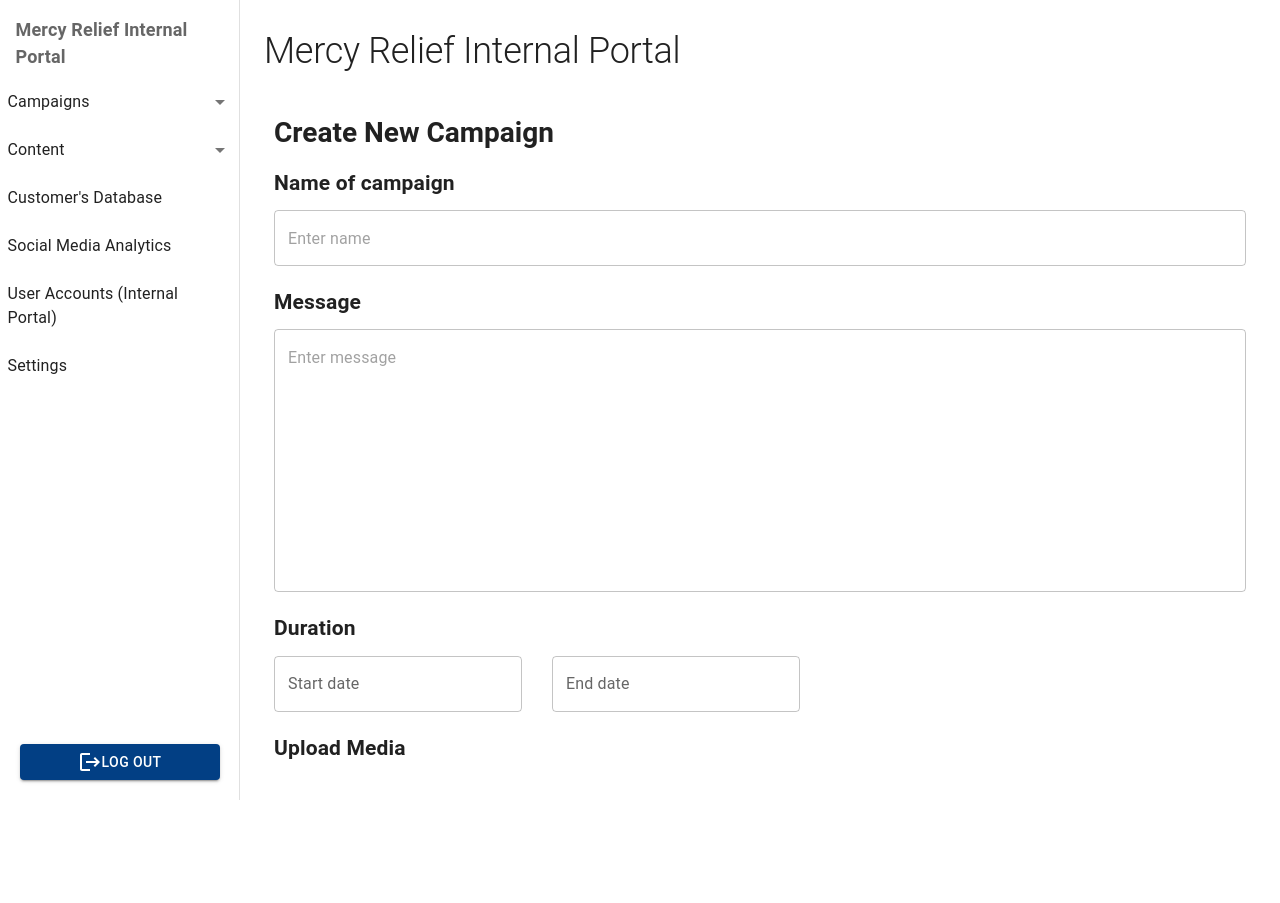
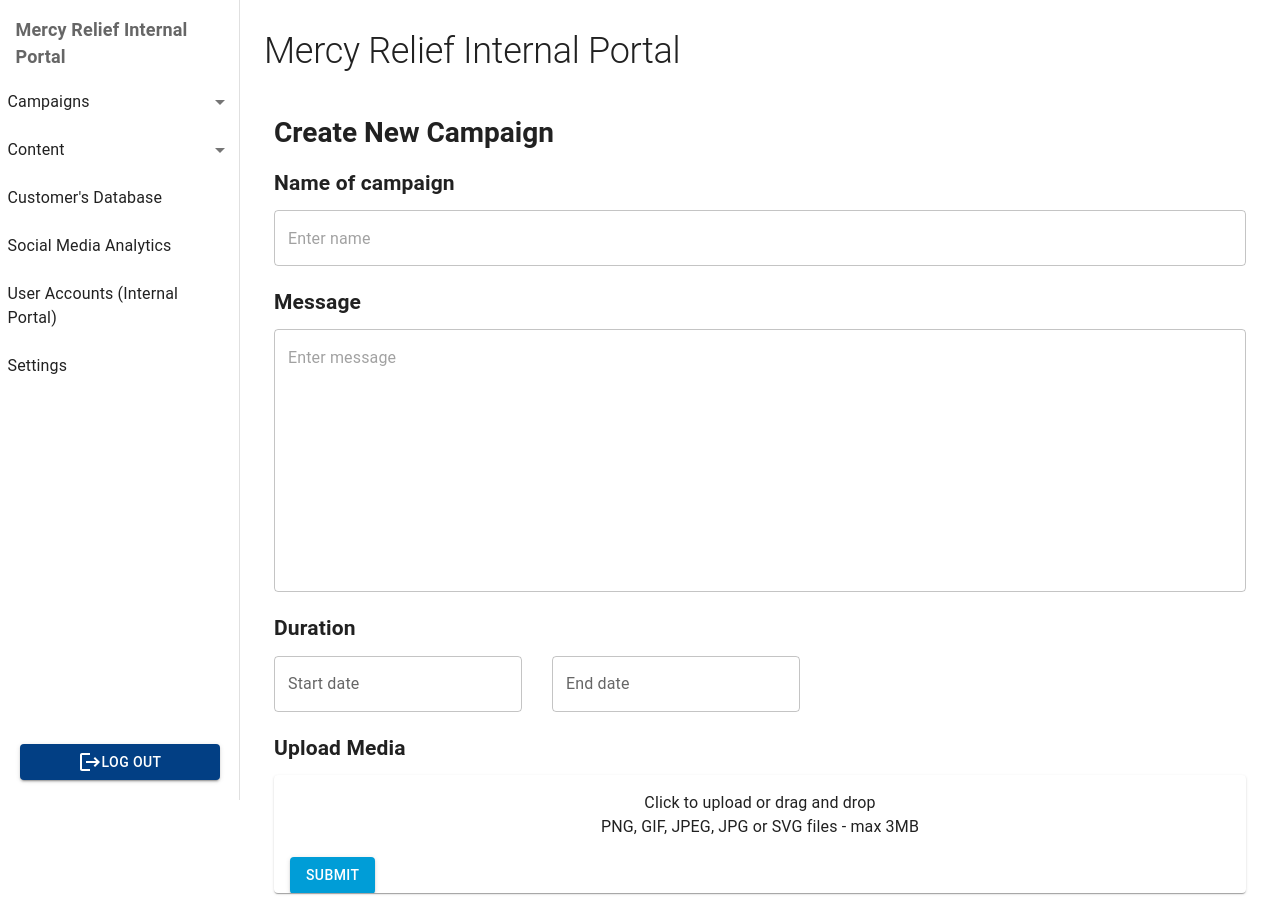
Before and after one commit to dsc-project-mr/mr-fe-internal, a Next.js app: page / in a window 1280 px wide. Built offline with nearby package versions, Linux system fonts and the light colour scheme.

Commit message:
Complete basic Create New Campaign page

```diff
--- /dev/null
+++ b/components/CreateNewCampaign/FileHeader.tsx
@@ -0,0 +1,26 @@
+import { Button, Grid } from '@mui/material';
+import React from 'react';
+
+export interface FileHeaderProps {
+  file: File;
+  onDelete: (file: File) => void;
+}
+
+export function FileHeader({ file, onDelete }: FileHeaderProps) {
+  return (
+    <Grid container sx={styledGrid}>
+      <Grid item>{file.name}</Grid>
+      <Grid item>
+        <Button size="small" onClick={() => onDelete(file)}>
+          Delete
+        </Button>
+      </Grid>
+    </Grid>
+  );
+}
+
+const styledGrid = {
+    display: 'flex',
+    justifyContent: 'space-between',
+    alignItems: 'center'
+}
--- /dev/null
+++ b/components/CreateNewCampaign/MultipleFileUploadField.tsx
@@ -0,0 +1,121 @@
+import { Grid, Typography } from '@mui/material';
+import { useField } from 'formik';
+import React, { useCallback, useEffect, useState } from 'react';
+import { FileError, FileRejection, useDropzone } from 'react-dropzone';
+import SingleFileUploadWithProgress from './SingleFileUploadWithProgress';
+import { UploadError } from './UploadError';
+
+// import { makeStyles } from '@mui/styles';
+import { createTheme, ThemeProvider } from '@mui/material/styles';
+
+let currentId = 0;
+
+function getNewId() {
+  return ++currentId;
+}
+
+export interface UploadableFile {
+  id: number;
+  file: File;
+  errors: FileError[];
+  url?: string;
+}
+
+const theme = createTheme();
+
+// const useStyles = makeStyles((theme) => ({
+//   dropzone: {
+//     border: `2px dashed ${theme.palette.primary.main}`,
+//     borderRadius: theme.shape.borderRadius,
+//     display: 'flex',
+//     alignItems: 'center',
+//     justifyContent: 'center',
+//     background: theme.palette.background.default,
+//     height: theme.spacing(10),
+//     outline: 'none',
+//   },
+// }));
+
+const styledTypo = {
+  textAlign: 'center',
+  display: 'flex',
+  justifyContent: 'center',
+  alignItems: 'center',
+}
+
+
+const MultipleFileUploadField = ({ name }: { name: string }) => {
+  const [_, __, helpers] = useField(name);
+//   const classes = useStyles();
+
+  const [files, setFiles] = useState<UploadableFile[]>([]);
+  const onDrop = useCallback((accFiles: File[], rejFiles: FileRejection[]) => {
+    const mappedAcc = accFiles.map((file) => ({ file, errors: [], id: getNewId() }));
+    const mappedRej = rejFiles.map((r) => ({ ...r, id: getNewId() }));
+    setFiles((curr) => [...curr, ...mappedAcc, ...mappedRej]);
+  }, []);
+
+  useEffect(() => {
+    helpers.setValue(files);
+    // helpers.setTouched(true);
+  }, [files]);
+
+  function onUpload(file: File, url: string) {
+    setFiles((curr) =>
+      curr.map((fw) => {
+        if (fw.file === file) {
+          return { ...fw, url };
+        }
+        return fw;
+      })
+    );
+  }
+
+  function onDelete(file: File) {
+    setFiles((curr) => curr.filter((fw) => fw.file !== file));
+  }
+
+  const { getRootProps, getInputProps } = useDropzone({
+    onDrop,
+    accept: {
+        'image/*': ['.png','.gif', '.jpeg', '.jpg', '.svg']
+    },
+    maxSize: 3000 * 1024, // 3MB
+  });
+
+  return (
+    <ThemeProvider theme={theme}>
+        <React.Fragment>
+        <Grid item>
+            <div {...getRootProps()}>
+            <input {...getInputProps()} />
+            <Typography sx={styledTypo}>Click to upload or drag and drop</Typography>
+            <Typography sx={styledTypo}>PNG, GIF, JPEG, JPG or SVG files - max 3MB</Typography>
+            </div>
+        </Grid>
+
+        {files.map((fileWrapper) => (
+            <Grid item key={fileWrapper.id}>
+            {fileWrapper.errors.length ? (
+                <UploadError
+                file={fileWrapper.file}
+                errors={fileWrapper.errors}
+                onDelete={onDelete}
+                />
+            ) : (
+                <SingleFileUploadWithProgress
+                onDelete={onDelete}
+                onUpload={onUpload}
+                file={fileWrapper.file}
+                />
+            )}
+            </Grid>
+        ))}
+        </React.Fragment>
+    </ThemeProvider>
+
+  );
+}
+
+
+export default MultipleFileUploadField;
--- /dev/null
+++ b/components/CreateNewCampaign/SingleFileUploadWithProgress.tsx
@@ -0,0 +1,63 @@
+import { Grid, LinearProgress } from '@mui/material';
+import React, { useEffect, useState } from 'react';
+import { FileHeader } from './FileHeader';
+
+export interface SingleFileUploadWithProgressProps {
+  file: File;
+  onDelete: (file: File) => void;
+  onUpload: (file: File, url: string) => void;
+}
+
+const SingleFileUploadWithProgress = ({
+  file,
+  onDelete,
+  onUpload,
+}: SingleFileUploadWithProgressProps) => {
+  const [progress, setProgress] = useState(0);
+
+  useEffect(() => {
+    async function upload() {
+      const url = await uploadFile(file, setProgress);
+      onUpload(file, url);
+    }
+
+    upload();
+  }, []);
+
+  return (
+    <Grid item>
+      <FileHeader file={file} onDelete={onDelete} />
+      <LinearProgress variant="determinate" value={progress} />
+    </Grid>
+  );
+}
+
+function uploadFile(file: File, onProgress: (percentage: number) => void) {
+  const url = 'https://api.cloudinary.com/v1_1/demo/image/upload';
+  const key = 'docs_upload_example_us_preset';
+
+  return new Promise<string>((res, rej) => {
+    const xhr = new XMLHttpRequest();
+    xhr.open('POST', url);
+
+    xhr.onload = () => {
+      const resp = JSON.parse(xhr.responseText);
+      res(resp.secure_url);
+    };
+    xhr.onerror = (evt) => rej(evt);
+    xhr.upload.onprogress = (event) => {
+      if (event.lengthComputable) {
+        const percentage = (event.loaded / event.total) * 100;
+        onProgress(Math.round(percentage));
+      }
+    };
+
+    const formData = new FormData();
+    formData.append('file', file);
+    formData.append('upload_preset', key);
+
+    xhr.send(formData);
+  });
+}
+
+export default SingleFileUploadWithProgress;
--- /dev/null
+++ b/components/CreateNewCampaign/UploadError.tsx
@@ -0,0 +1,35 @@
+import {
+    LinearProgress,
+    Typography,
+  } from '@mui/material';
+  import React from 'react';
+  import { FileError } from 'react-dropzone';
+  import { FileHeader } from './FileHeader';
+
+  export interface UploadErrorProps {
+    file: File;
+    onDelete: (file: File) => void;
+    errors: FileError[];
+  }
+
+//   const ErrorLinearProgress = withStyles((theme) =>
+//     createStyles({
+//       bar: {
+//         backgroundColor: theme.palette.error.main,
+//       },
+//     })
+//   )(LinearProgress);
+
+  export function UploadError({ file, onDelete, errors }: UploadErrorProps) {
+    return (
+      <React.Fragment>
+        <FileHeader file={file} onDelete={onDelete} />
+        <LinearProgress variant="buffer" value={100} color="error" />
+        {errors.map((error) => (
+          <div key={error.code}>
+            <Typography color="error">{error.message}</Typography>
+          </div>
+        ))}
+      </React.Fragment>
+    );
+  }
--- /dev/null
+++ b/components/CreateNewCampaign/UploadMedia.tsx
@@ -0,0 +1,50 @@
+import { Button, Card, CardContent, Grid } from '@mui/material';
+import { Form, Formik } from 'formik';
+import React from 'react';
+import { array, object, string } from 'yup';
+import MultipleFileUploadField from './MultipleFileUploadField';
+
+const UploadMedia = () => {
+  return (
+    <Card>
+      <CardContent>
+        <Formik
+          initialValues={{ files: [] }}
+          validationSchema={object({
+            files: array(
+              object({
+                url: string().required(),
+              })
+            ),
+          })}
+          onSubmit={(values) => {
+            console.log('values', values);
+            return new Promise((res) => setTimeout(res, 2000));
+          }}
+        >
+          {({isValid, isSubmitting }) => (
+            <Form>
+              <Grid container spacing={2} direction="column" sx={{height: '100%'}}>
+                <MultipleFileUploadField name="files" />
+
+                <Grid item>
+                  <Button
+                    variant="contained"
+                    color="primary"
+                    disabled={!isValid || isSubmitting}
+                    type="submit"
+                    sx={{marginTop: '10px'}}
+                  >
+                    Submit
+                  </Button>
+                </Grid>
+              </Grid>
+            </Form>
+          )}
+        </Formik>
+      </CardContent>
+    </Card>
+  );
+}
+
+export default UploadMedia;
--- a/components/CreateNewCampaign/index.tsx
+++ b/components/CreateNewCampaign/index.tsx
@@ -6,6 +6,7 @@ import { LocalizationProvider } from "@mui/x-date-pickers";
 import { AdapterDateFns } from '@mui/x-date-pickers/AdapterDateFns';
 import { DateTimePicker } from '@mui/x-date-pickers';
 import { useState } from "react";
+import UploadMedia from './UploadMedia';
 
 const CreateNewCampaign = () => {
     // const[value, setValue] = useState<DateRange<Date>>([null, null]);
@@ -46,6 +47,7 @@ const CreateNewCampaign = () => {
             </Box>
             <Typography variant="h4" gutterBottom sx={styledh4}>Upload Media</Typography>
             </LocalizationProvider>
+            <UploadMedia />
         </Box>
     )
 }
--- a/package.json
+++ b/package.json
@@ -23,11 +23,13 @@
     "@emotion/styled": "^11.10.4",
     "@mui/icons-material": "^5.10.9",
     "@mui/material": "^5.10.10",
+    "@mui/styles": "^5.11.0",
     "@mui/x-date-pickers": "^5.0.11",
     "@mui/x-date-pickers-pro": "^5.0.11",
     "axios": "^1.1.2",
     "classnames": "^2.3.2",
     "eslint-plugin-unused-imports": "^2.0.0",
+    "formik": "^2.2.9",
     "lodash": "^4.17.21",
     "moment": "^2.29.4",
     "next": "12.3.1",
@@ -36,8 +38,10 @@
     "react": "18.2.0",
     "react-date-range": "^1.4.0",
     "react-dom": "18.2.0",
+    "react-dropzone": "^14.2.3",
     "sass": "^1.55.0",
-    "swr": "^1.3.0"
+    "swr": "^1.3.0",
+    "yup": "^0.32.11"
   },
   "devDependencies": {
     "@types/lodash": "^4.14.191",
```
Also changed, not shown: 1 other file (tests, documents, lock files or other folders).
